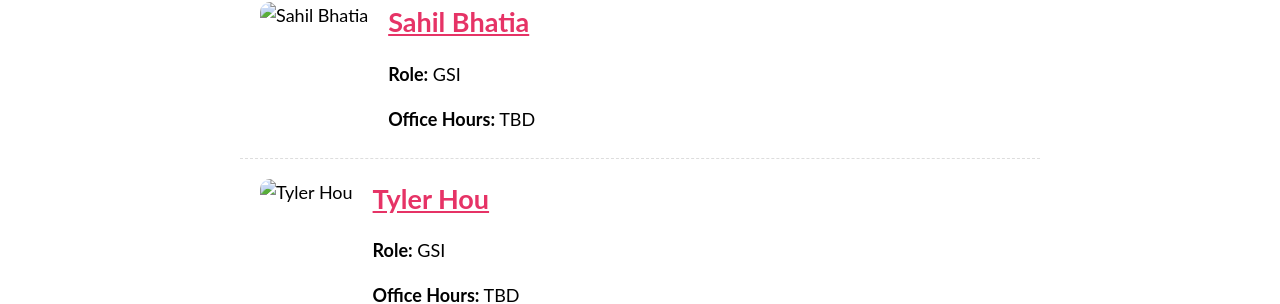
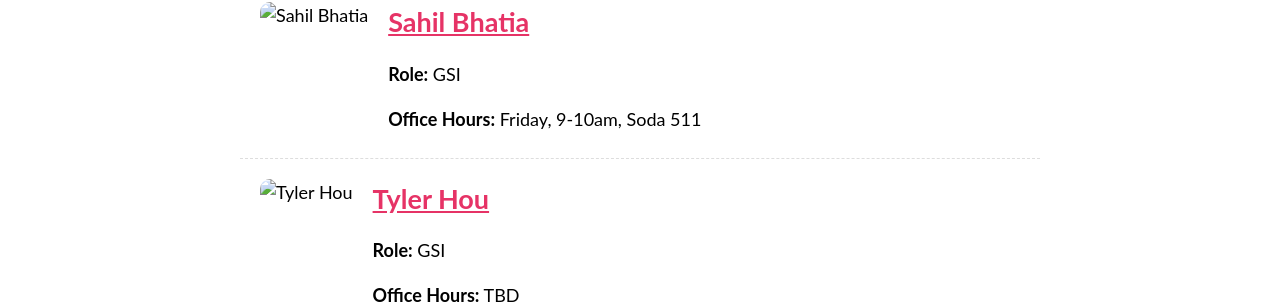
Before and after one commit to berkeley-cs164-sp25/berkeley-cs164-sp25.github.io, a Jekyll site: the page built from staff.md, in a window 1280 px wide. Shown: the part 797-1101 px from the top of the page. Built offline with Jekyll 4.4.1, drawn with Linux system fonts in a browser that asks for light colours; our own code applies the rules of GitHub Pages for plain Markdown files.

Commit message:
add Sahil OH

```diff
--- a/staff.md
+++ b/staff.md
@@ -29,7 +29,7 @@ title: Staff
     <div>
         <h1> <a href="">Sahil Bhatia</a> </h1>
         <p class="info"><b>Role:</b> GSI</p>
-        <p class="info"><b>Office Hours:</b> TBD </p>
+        <p class="info"><b>Office Hours:</b> Friday, 9-10am, Soda 511 </p>
     </div>
 </div>
 
```
